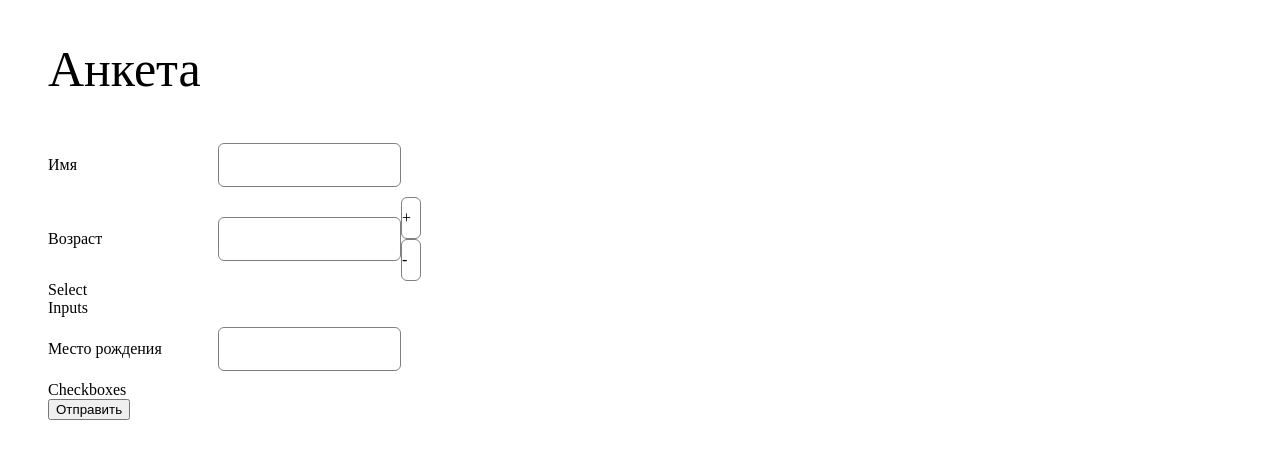
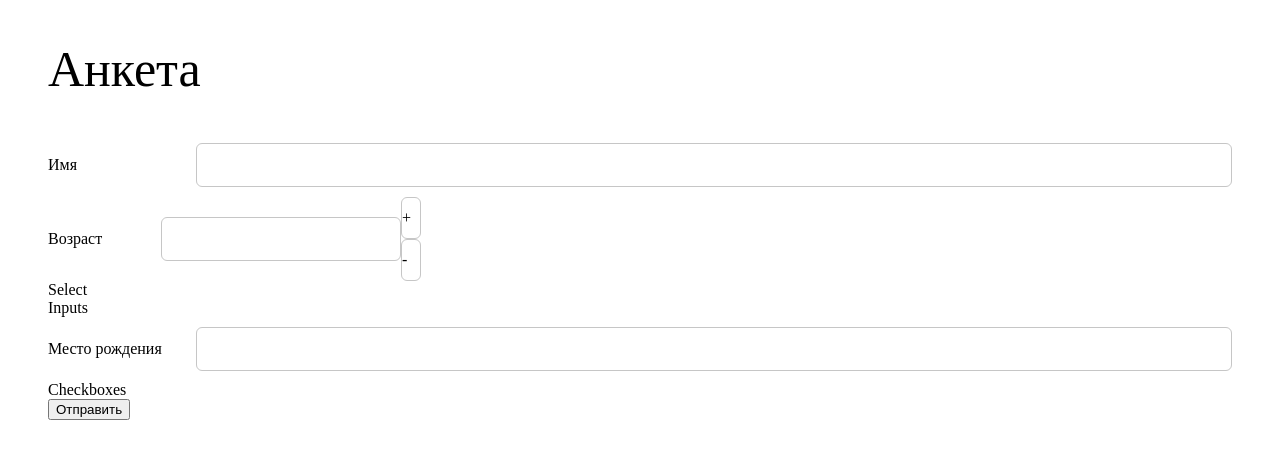
Before and after one commit to olegp306/jsonform, a React (Create React App) app: page / in a window 1280 px wide. Shown: the top 458 px of the page. Built offline with nearby package versions, Linux system fonts and the light colour scheme.

Commit message:
Hide base arrows for number input. Add border styles

```diff
--- a/src/components/counter/Counter.module.scss
+++ b/src/components/counter/Counter.module.scss
@@ -1,25 +1,25 @@
-.counterWrapper{
+.counterWrapper {
   display: flex;
   justify-items: center;
   align-items: center;
 }
 
-.input[type=number]::-webkit-inner-spin-button {
+.input[type="number"]::-webkit-inner-spin-button {
   -webkit-appearance: none;
 }
 
-.buttonsWrapper{
+.buttonsWrapper {
   display: flex;
   flex-direction: column;
   width: 20px;
 }
 
-.button{
+.button {
   display: flex;
   justify-items: center;
   align-items: center;
 
-      border: gray 1px solid;
+  border: #C6C6C6 1px solid;
   border-radius: 6px;
   height: 40px;
 }
--- a/src/components/input/Input.module.scss
+++ b/src/components/input/Input.module.scss
@@ -1,17 +1,17 @@
-.inputWrapper
-{
-    display: inline-flex;
+.inputWrapper {
+  display: flex;
   justify-content: flex-start;
   align-items: center;
 }
 
-.label{
+.label {
   width: 170px;
 }
 
-.input{
+.input {
   margin: 10px 0;
-    border: gray 1px solid;
+  border: #C6C6C6 1px solid;
   border-radius: 6px;
   height: 40px;
+  width: 100%;
 }
```
Also changed, not shown: src/components/input/Input.jsx (+6 -6 lines). Lines whose indentation alone changed are shown as unchanged.
